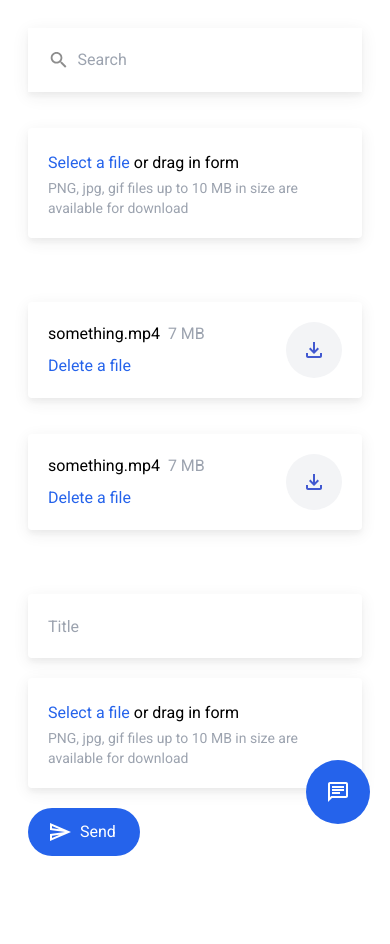
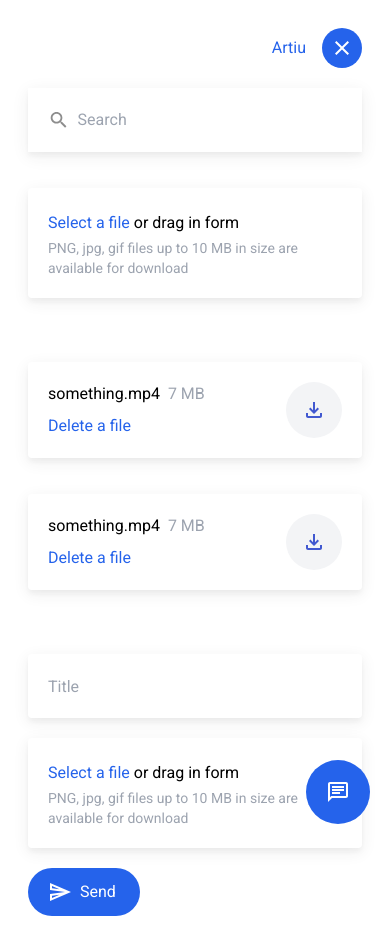
Before and after one commit to sendyourwork/frontend, a Next.js app: page /home in a window 390 px wide. Before the commit the page ends 884 px from the top, so only its background shows below. Built offline with nearby package versions, Linux system fonts and the light colour scheme.

Commit message:
added userInfo

```diff
--- a/components/Chat.tsx
+++ b/components/Chat.tsx
@@ -33,7 +33,11 @@ export default function Chat(): JSX.Element {
 
     return (
     <>
-        <form className="fixed top-0 left-0 w-full h-5/6 py-6 flex flex-col justify-end bg-white px-4 xl:static invisible xl:visible xl:block xl:py-0" onSubmit={handleSubmit} ref={formRef}>
+        <form
+            className="fixed top-0 left-0 w-full h-5/6 py-6 flex flex-col justify-end bg-white px-4 xl:h-auto xl:static invisible xl:visible xl:block xl:py-0"
+            onSubmit={handleSubmit}
+            ref={formRef}
+        >
             <div className="flex flex-col gap-2">
             {messages.map(({messageId, senderId, senderIcon, message}: Message) => {
                 if(clientId === senderId) {
--- a/components/FilesToPreviewItem.tsx
+++ b/components/FilesToPreviewItem.tsx
@@ -8,12 +8,12 @@ export default function FilesToPreviewItem({file: {name, size}, remove}: FilesTo
     const sizeInKB = Math.round(size/1024);
     const formatedSize = sizeInMB ? sizeInMB + " MB" : sizeInKB + " KB";
     return (
-    <div className="py-2 px-4 myShadow rounded flex items-center">
+    <div className="py-2 px-4 myShadow rounded flex items-center gap-2">
         <div>
             <p className="break-all">{name}</p>
             <p className="text-gray-400">{formatedSize}</p>
         </div>
-        <button className="ml-auto bg-gray-100 w-8 h-8 rounded-full flex items-center justify-center hover:cursor-pointer" onClick={() => remove()}>
+        <button className="ml-auto bg-gray-100 p-2 rounded-full flex items-center justify-center hover:cursor-pointer" onClick={() => remove()}>
             <svg xmlns="http://www.w3.org/2000/svg" height="18px" viewBox="0 0 24 24" width="18px" fill="#000000"><path d="M0 0h24v24H0V0z" fill="none"/><path d="M19 6.41L17.59 5 12 10.59 6.41 5 5 6.41 10.59 12 5 17.59 6.41 19 12 13.41 17.59 19 19 17.59 13.41 12 19 6.41z"/></svg>
         </button>
     </div>
--- /dev/null
+++ b/components/UserInfo.tsx
@@ -0,0 +1,14 @@
+interface UserInfoProps {
+    name: string
+}
+
+export default function UserInfo({name}: UserInfoProps): JSX.Element {
+    return (
+        <div className="flex justify-end items-center gap-4">
+            <p className="text-blue-600">{name}</p>
+            <button className="bg-blue-600 p-2 rounded-full">
+                <svg xmlns="http://www.w3.org/2000/svg" height="24px" viewBox="0 0 24 24" width="24px" fill="#ffffff"><path d="M0 0h24v24H0V0z" fill="none"/><path d="M19 6.41L17.59 5 12 10.59 6.41 5 5 6.41 10.59 12 5 17.59 6.41 19 12 13.41 17.59 19 19 17.59 13.41 12 19 6.41z"/></svg>
+            </button>
+        </div>
+    )
+}
--- a/pages/home.tsx
+++ b/pages/home.tsx
@@ -5,6 +5,7 @@ import AddFile from "../components/AddFile";
 import Chat from "../components/Chat";
 import FilesToDownloadList from "../components/FilesToDownloadList";
 import SendEmailForm from "../components/SendEmailForm";
+import UserInfo from "../components/UserInfo";
 
 const Home: NextPage = () => {
     const [searchValue, setSearchValue] = useState('');
@@ -25,8 +26,8 @@ const Home: NextPage = () => {
             <Head>
                 <title>Home | Send your work</title>
             </Head>
-            <div className="p-7 md:py-14 md:px-12 w-full xl:grid xl:grid-cols-home">
-                <div>
+            <div className="p-7 md:py-14 md:px-12 flex flex-col w-full xl:grid xl:grid-cols-home">
+                <div className="order-2 xl:order-none">
                     <div className="flex flex-col xl:grid grid-cols-2 gap-9">
                         <div className="myShadow w-full p-5 flex items-center">
                             <svg xmlns="http://www.w3.org/2000/svg" height="24px" viewBox="0 0 24 24" width="24px" fill="#1111117A"><path d="M0 0h24v24H0V0z" fill="none"/><path d="M15.5 14h-.79l-.28-.27C15.41 12.59 16 11.11 16 9.5 16 5.91 13.09 3 9.5 3S3 5.91 3 9.5 5.91 16 9.5 16c1.61 0 3.09-.59 4.23-1.57l.27.28v.79l5 4.99L20.49 19l-4.99-5zm-6 0C7.01 14 5 11.99 5 9.5S7.01 5 9.5 5 14 7.01 14 9.5 11.99 14 9.5 14z"/></svg>
@@ -44,7 +45,10 @@ const Home: NextPage = () => {
                         <SendEmailForm />
                     </div>
                 </div>
-                <Chat />
+                <div className="flex flex-col order-1 mb-5 xl:mb-0 xl:order-none justify-between">
+                    <UserInfo name="Artiu"/>
+                    <Chat />
+                </div>
             </div>
         </>
     )
```
